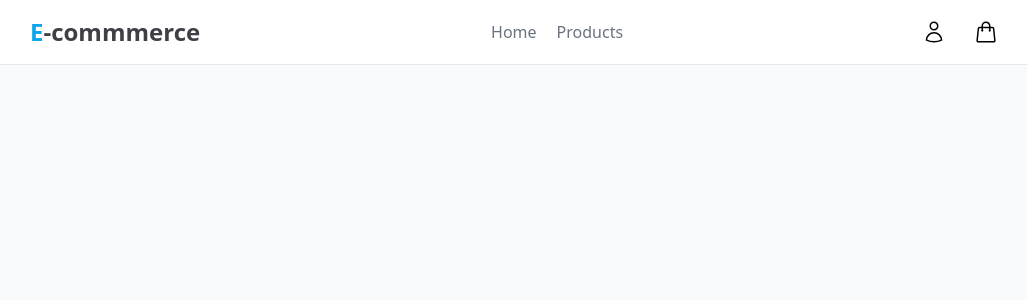
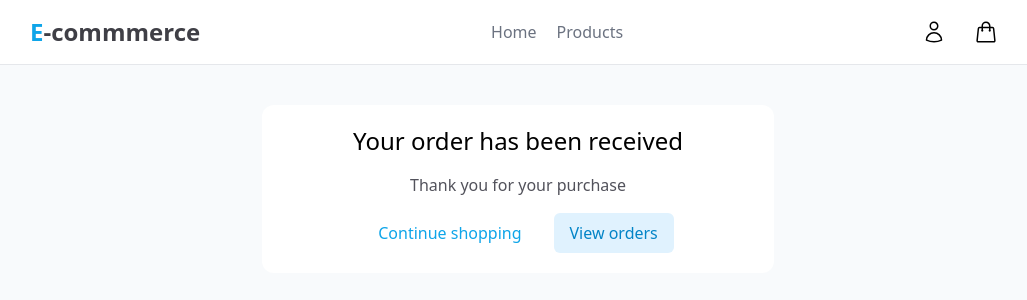
Before and after one commit to abdellah711/vue-e-commerce, a Vue app: page /order-confirmation in a window 1280 px wide. Shown: the top 300 px of the page, without its empty margins (122-1149 px from the left). Built offline with nearby package versions, Linux system fonts and the light colour scheme.

Commit message:
implement Order confirmation page

```diff
--- a/src/router/index.ts
+++ b/src/router/index.ts
@@ -6,6 +6,8 @@ import CartView from '../views/CartView.vue'
 import CheckoutView from '../views/CheckoutView.vue'
 import AuthView from '../views/AuthView.vue'
 import AccountView from '@/views/AccountView.vue'
+import OrderConfirmationView from '@/views/OrderConfirmationView.vue'
+
 
 const router = createRouter({
   history: createWebHistory(import.meta.env.BASE_URL),
@@ -45,6 +47,11 @@ const router = createRouter({
       name: 'account',
       component: AccountView,
     },
+    {
+      path: '/order-confirmation',
+      name: 'order-confirmation',
+      component: OrderConfirmationView,
+    },
   ]
 })
 
--- /dev/null
+++ b/src/views/OrderConfirmationView.vue
@@ -0,0 +1,11 @@
+<template>
+    <div class="w-full max-w-lg mx-auto flex flex-col items-center gap-4 bg-white rounded-xl my-5 p-5">
+        <h1 class="text-2xl">Your order has been received</h1>
+
+        <p class="text-zinc-600">Thank you for your purchase</p>
+        <div class="flex gap-4">
+            <Button class="py-2 px-4" variant="tertiary" @click="$router.push('/')">Continue shopping</Button>
+            <Button class="py-2 px-4" variant="secondary" @click="$router.push('/account')">View orders</Button>
+        </div>
+    </div>
+</template>
```
